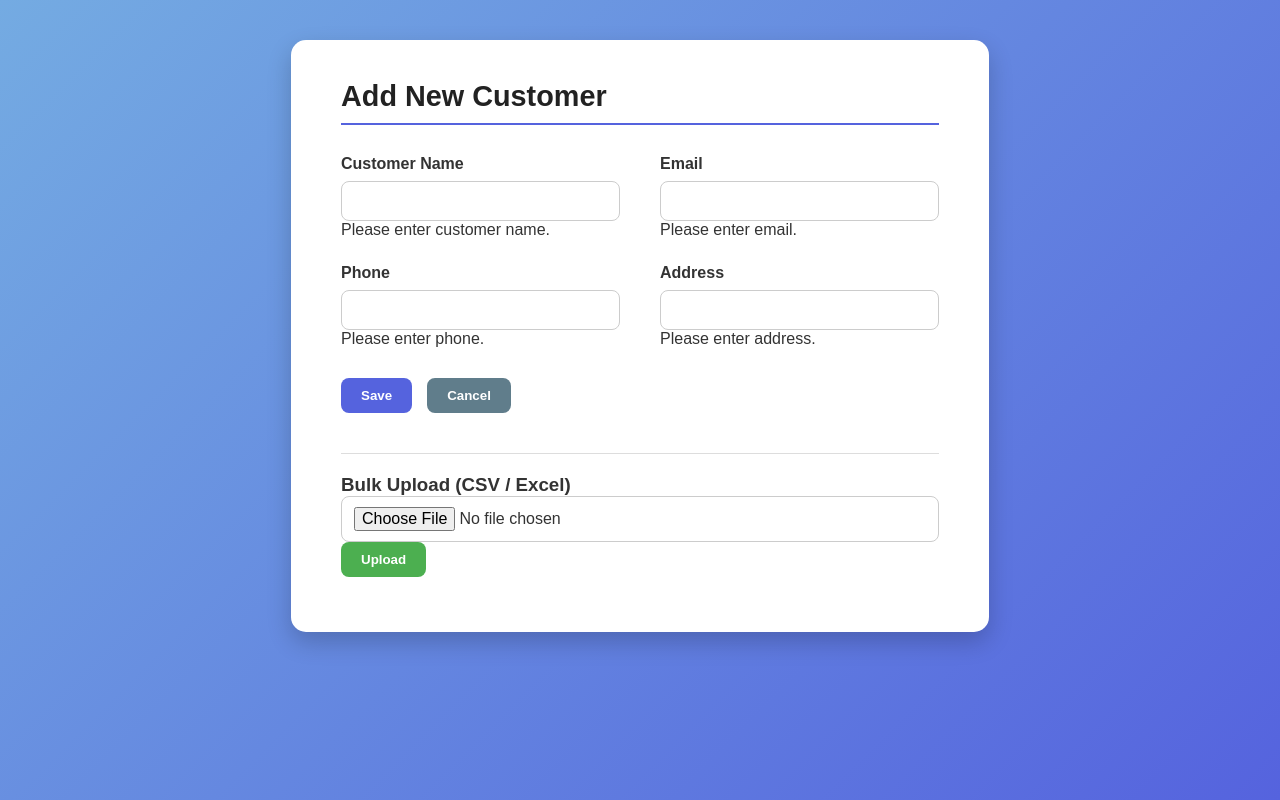
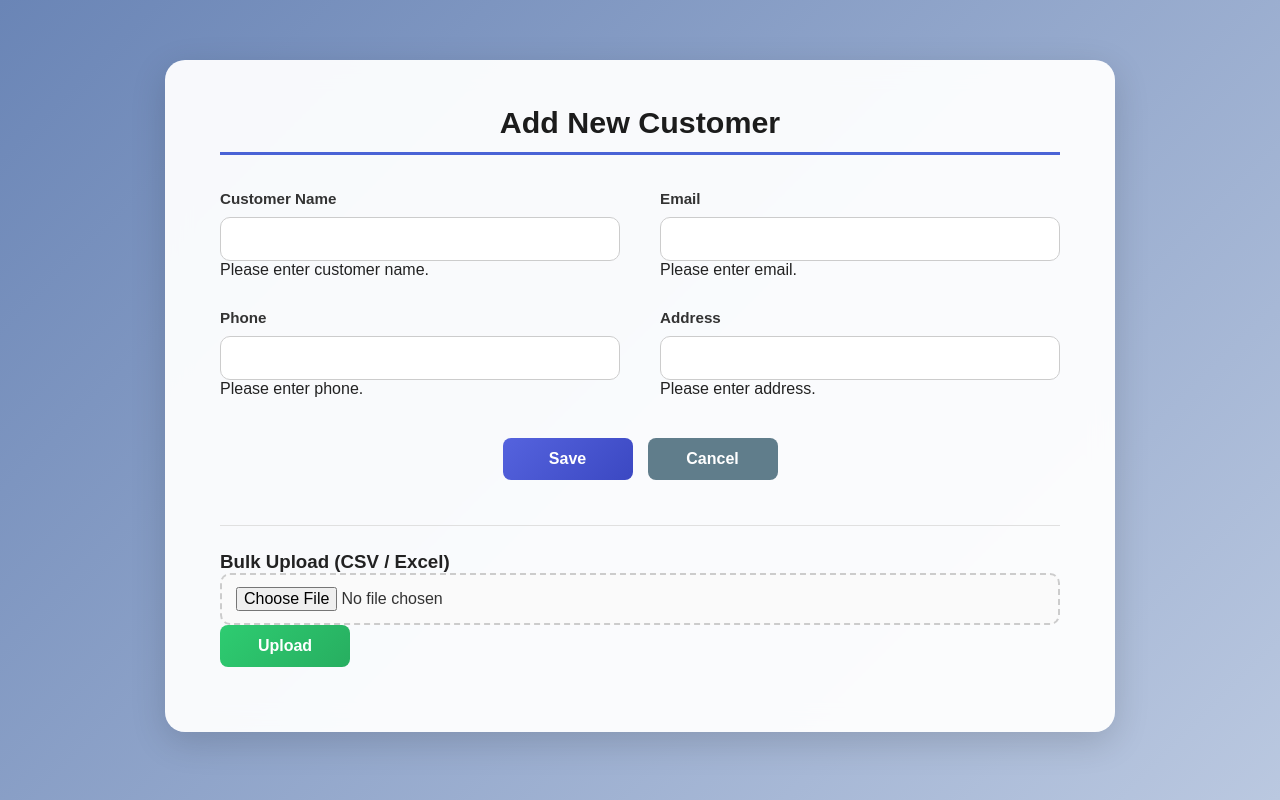
Before and after one commit to munis-dot/invoice_gen, a PHP site: page /invoice_gen/frontend/modules/customers/customer_add.php in a window 1280 px wide. Run offline with PHP 8.4, Linux system fonts and the light colour scheme.

Commit message:
image updates

```diff
--- a/frontend/assets/css/manage_screen.css
+++ b/frontend/assets/css/manage_screen.css
@@ -1,61 +1,100 @@
-/* RESET */
+/* 🌐 RESET */
 * {
   margin: 0;
   padding: 0;
   box-sizing: border-box;
 }
 
-/* PAGE LAYOUT */
+/* 🩵 PAGE BACKGROUND */
 body {
   font-family: "Poppins", sans-serif;
-  background: linear-gradient(135deg, #74ABE2, #5563DE);
+  background: linear-gradient(135deg, #6a85b6, #bac8e0);
   min-height: 100vh;
   display: flex;
   justify-content: center;
   align-items: flex-start;
-  padding: 40px 10px;
-  color: #333;
+  color: #222;
+  overflow-x: hidden;
 }
 
-/* FORM CARD */
+/* 🌟 WRAPPER FOR DASHBOARD LAYOUT */
+.main-content {
+  flex: 1;
+  display: flex;
+  justify-content: center;
+  align-items: flex-start;
+  padding: 60px 20px;
+}
+
+/* 🌟 FORM CONTAINER */
+.form-container {
+  width: 100%;
+  display: flex;
+  justify-content: center;
+  animation: fadeIn 0.8s ease-in-out;
+}
+
+/* 🪄 FORM CARD */
 .form-card {
-  background: #fff;
+  background: rgba(255, 255, 255, 0.95);
   width: 100%;
-  max-width: 900px;
-  border-radius: 15px;
-  box-shadow: 0 10px 25px rgba(0, 0, 0, 0.2);
-  padding: 40px 50px;
-  animation: fadeIn 0.6s ease;
+  max-width: 950px;
+  border-radius: 20px;
+  box-shadow: 0 10px 35px rgba(0, 0, 0, 0.15);
+  padding: 45px 55px;
+  backdrop-filter: blur(12px);
+  transition: transform 0.3s ease, box-shadow 0.3s ease;
+}
+.form-card:hover {
+  transform: translateY(-5px);
+  box-shadow: 0 12px 40px rgba(0, 0, 0, 0.2);
 }
 .form-card h2 {
-  margin-bottom: 30px;
-  color: #222;
-  font-size: 1.8rem;
-  border-bottom: 2px solid #5563DE;
-  padding-bottom: 10px;
+  margin-bottom: 35px;
+  color: #1c1c1c;
+  font-size: 1.9rem;
+  border-bottom: 3px solid #4a63d6;
+  padding-bottom: 12px;
+  text-align: center;
 }
 
-/* GRID */
+/* 🧩 GRID SYSTEM */
 .form-grid {
   display: grid;
-  grid-template-columns: 1fr 1fr;
-  gap: 25px 40px;
+  grid-template-columns: repeat(auto-fit, minmax(320px, 1fr));
+  gap: 30px 40px;
+  width: 100%;
 }
+
+/* 📱 RESPONSIVE TWEAKS */
 @media (max-width: 768px) {
-  .form-grid {
-    grid-template-columns: 1fr;
+  body {
+    padding: 20px;
+  }
+  .main-content {
+    padding: 20px;
+  }
+  .form-card {
+    padding: 30px 25px;
+  }
+  .form-card h2 {
+    font-size: 1.6rem;
   }
 }
 
-/* FORM ELEMENTS */
+/* 🏷️ FORM FIELDS */
 .form-group {
   display: flex;
   flex-direction: column;
 }
 .form-group label {
   font-weight: 600;
-  margin-bottom: 8px;
+  margin-bottom: 10px;
+  color: #333;
+  font-size: 0.95rem;
 }
+
+/* 💡 INPUT WRAPPER */
 .input-wrapper {
   position: relative;
   display: flex;
@@ -63,21 +102,27 @@ body {
 }
 .form-input {
   width: 100%;
-  padding: 10px 12px;
-  border: 1px solid #ccc;
-  border-radius: 8px;
+  padding: 12px 14px;
+  border: 1.5px solid #ccc;
+  border-radius: 10px;
   font-size: 1rem;
   transition: 0.3s ease;
+  background: #fff;
+  color: #333;
 }
 .form-input:focus {
-  border-color: #5563DE;
+  border-color: #4a63d6;
+  box-shadow: 0 0 0 3px rgba(85, 99, 222, 0.2);
   outline: none;
-  box-shadow: 0 0 0 3px rgba(85, 99, 222, 0.2);
 }
-.prefix, .suffix {
+
+/* Prefix & Suffix */
+.prefix,
+.suffix {
   position: absolute;
-  color: #666;
+  color: #888;
   font-weight: 600;
+  font-size: 0.9rem;
 }
 .prefix {
   left: 10px;
@@ -86,38 +131,45 @@ body {
   right: 10px;
 }
 .input-wrapper .form-input {
-  padding-left: 35px;
-  padding-right: 35px;
+  padding-left: 38px;
+  padding-right: 38px;
 }
 
-/* IMAGE PREVIEW */
+/* 🖼️ IMAGE PREVIEW */
 .preview-container {
   margin-top: 10px;
 }
 .preview-image {
-  max-width: 150px;
+  max-width: 160px;
   border-radius: 8px;
   border: 1px solid #ddd;
+  box-shadow: 0 3px 10px rgba(0, 0, 0, 0.1);
 }
 
-/* BUTTONS */
+/* 🔘 BUTTON STYLES */
 .form-actions {
-  margin-top: 30px;
+  margin-top: 40px;
   display: flex;
+  flex-wrap: wrap;
   gap: 15px;
+  justify-content: center;
 }
+
 .btn {
   display: inline-block;
-  padding: 10px 20px;
+  padding: 12px 25px;
   border-radius: 8px;
   font-weight: 600;
   text-decoration: none;
-  transition: 0.3s ease;
   border: none;
   cursor: pointer;
+  transition: all 0.3s ease;
+  font-size: 1rem;
+  min-width: 130px;
+  text-align: center;
 }
 .btn.primary {
-  background: #5563DE;
+  background: linear-gradient(135deg, #5563de, #3b48c2);
   color: #fff;
 }
 .btn.secondary {
@@ -125,27 +177,48 @@ body {
   color: #fff;
 }
 .btn.upload {
-  background: #4caf50;
+  background: linear-gradient(135deg, #2ecc71, #27ae60);
   color: #fff;
 }
 .btn:hover {
-  opacity: 0.9;
-  transform: translateY(-2px);
+  transform: translateY(-2px) scale(1.03);
+  box-shadow: 0 5px 15px rgba(0, 0, 0, 0.2);
+  opacity: 0.95;
 }
 
-/* MISC */
+/* ⚡ FILE UPLOAD AREA */
+input[type="file"].form-input {
+  border: 2px dashed #ccc;
+  background: #fafafa;
+  cursor: pointer;
+}
+input[type="file"].form-input:hover {
+  border-color: #4a63d6;
+}
+
+/* 🔹 DIVIDER */
 .divider {
-  margin: 40px 0 20px;
+  margin: 45px 0 25px;
   border: none;
   height: 1px;
-  background: #ddd;
-}
-.form-result {
-  margin-top: 15px;
+  background: #e0e0e0;
 }
 
-/* ANIMATION */
+/* 💬 RESULT MESSAGE */
+.form-result {
+  margin-top: 20px;
+  text-align: center;
+  font-size: 0.95rem;
+}
+
+/* ✨ ANIMATION */
 @keyframes fadeIn {
-  from { opacity: 0; transform: translateY(20px); }
-  to { opacity: 1; transform: translateY(0); }
+  from {
+    opacity: 0;
+    transform: translateY(25px);
+  }
+  to {
+    opacity: 1;
+    transform: translateY(0);
+  }
 }
--- a/frontend/components/generic_manage.php
+++ b/frontend/components/generic_manage.php
@@ -1,9 +1,8 @@
 <?php
-require_once __DIR__ . '/../utils/api_client.php'; // your API helper
-
+require_once __DIR__ . '/../utils/api_client.php';
 
 // === Detect Mode ===
-$isEdit = isset($_GET['id']) &&  $_GET['id'] != 'null';
+$isEdit = isset($_GET['id']) && $_GET['id'] != 'null';
 $pageTitle = $isEdit ? 'Edit ' . $config['title'] : 'Add New ' . $config['title'];
 
 // === Load existing data (for edit) ===
@@ -24,9 +23,11 @@ if ($isEdit) {
   <link rel="stylesheet" href="assets/css/manage_screen.css" />
 </head>
 <body>
+  <div class="main-content">
     <div class="form-container">
       <div class="form-card">
         <h2><?= htmlspecialchars($pageTitle) ?></h2>
+
         <form id="<?= $config['formId'] ?>" enctype="multipart/form-data" validate>
           <?php if ($isEdit): ?>
             <input type="hidden" name="id" value="<?= htmlspecialchars($_GET['id']) ?>">
@@ -103,14 +104,14 @@ if ($isEdit) {
           <hr class="divider">
 
           <h3>Bulk Upload (CSV / Excel)</h3>
-        <form  id="<?= $config['bulkUploadFormId'] ?>" enctype="multipart/form-data">
+          <form id="<?= $config['bulkUploadFormId'] ?>" enctype="multipart/form-data">
             <input type="file" name="file" accept=".csv,.xlsx" required class="form-input">
             <button type="submit" class="btn upload">Upload</button>
           </form>
+        <?php endif; ?>
 
-      <?php endif; ?>
         <div id="<?= $config['resultDivId'] ?>" class="form-result"></div>
-
+      </div>
     </div>
   </div>
 </body>
--- a/frontend/utils/api_client.php
+++ b/frontend/utils/api_client.php
@@ -89,5 +89,4 @@ function apiRequest(string $url, string $method = 'GET', array $data = []): ?arr
 
     return $decoded;
 }
-
 ?>
```
Also changed, not shown: frontend/assets/img/products/1762165599087_32GB Pen Drive.jpg (added). Lines whose indentation alone changed are shown as unchanged.
